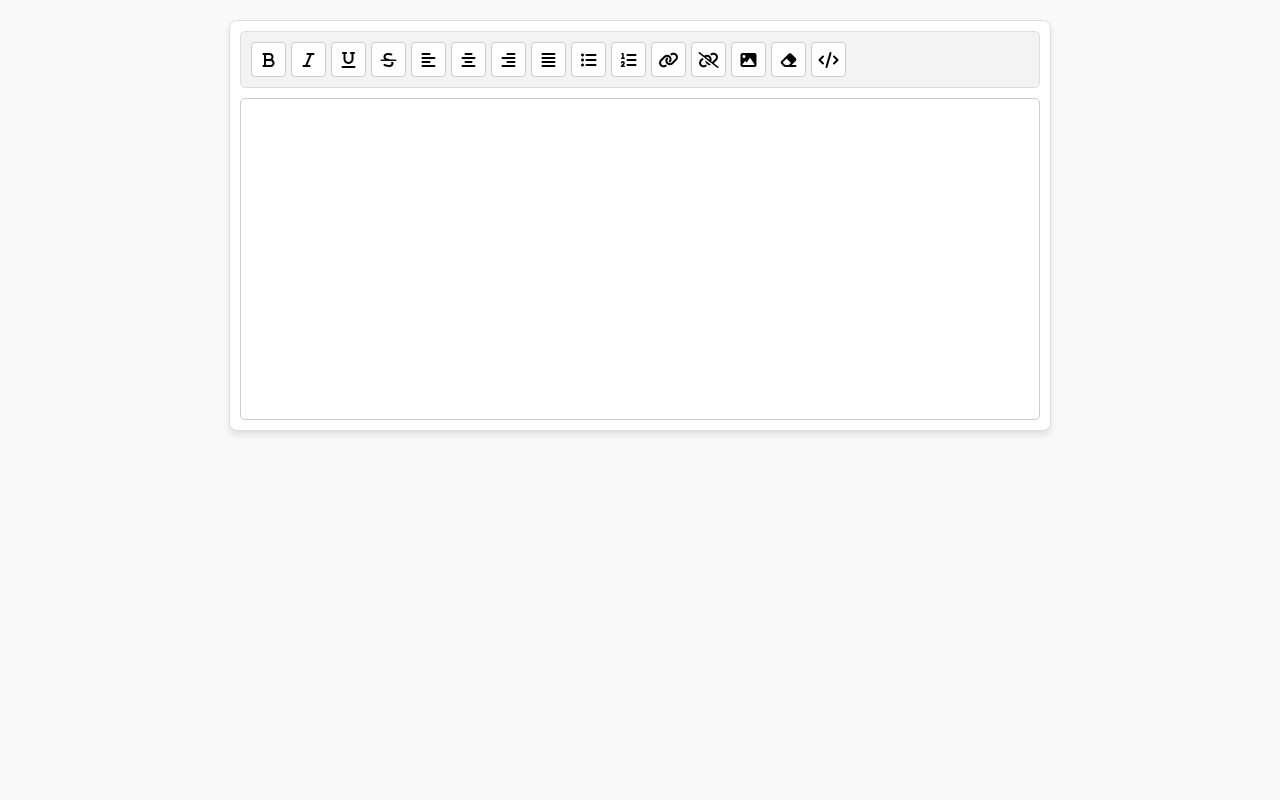
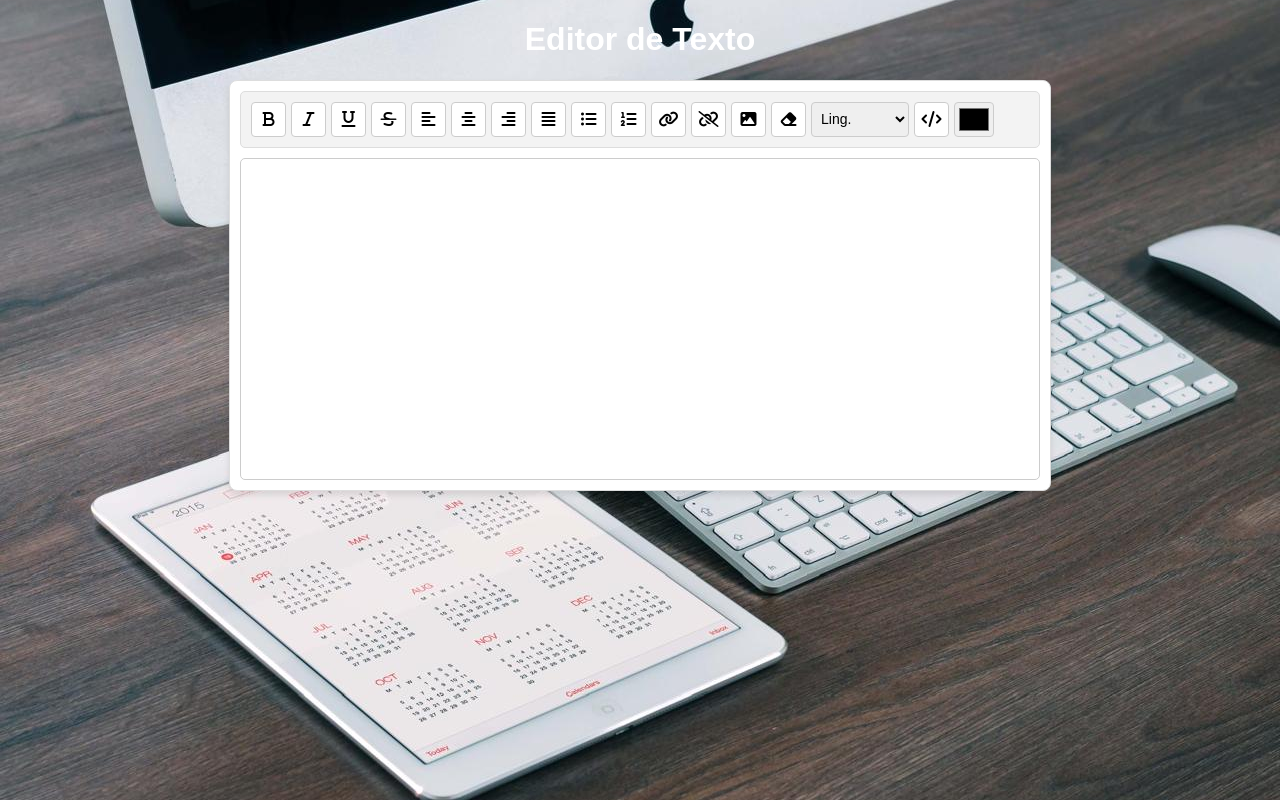
Before and after one commit to jacksonsa205/RichTextEditor, a plain HTML site: page index.html in a window 1280 px wide. Drawn offline with nearby package versions, Linux system fonts and the light colour scheme.

Commit message:
[FEAT] modificado plano de fundo, titulo e favicoin

```diff
--- a/index.html
+++ b/index.html
@@ -1,16 +1,32 @@
 <!DOCTYPE html>
 <html lang="pt-BR">
 <head>
-    <meta charset="UTF-8">
-    <meta name="viewport" content="width=device-width, initial-scale=1.0">
-    <title>Rich Text Editor</title>
-    <link rel="stylesheet" href="styles.css">
-    <link rel="stylesheet" href="https://cdnjs.cloudflare.com/ajax/libs/highlight.js/11.8.0/styles/dracula.min.css">
-    <link href="https://cdnjs.cloudflare.com/ajax/libs/font-awesome/6.0.0/css/all.min.css" rel="stylesheet">
+  <meta charset="UTF-8" />
+  <meta name="viewport" content="width=device-width, initial-scale=1.0"/>
+  <title>Editor de Texto</title>
+  <link rel="icon" href="imagens/note.png" type="image/png">
+
+  <!-- Estilos do editor -->
+  <link rel="stylesheet" href="styles.css" />
+
+  <!-- Prism.js - Tema (ex: "Tomorrow Night"). Você pode trocar por outro. -->
+  <link
+    rel="stylesheet"
+    href="https://cdnjs.cloudflare.com/ajax/libs/prism/1.29.0/themes/prism-tomorrow.min.css"
+  />
+
+  <!-- Font Awesome para ícones -->
+  <link
+    href="https://cdnjs.cloudflare.com/ajax/libs/font-awesome/6.0.0/css/all.min.css"
+    rel="stylesheet"
+  />
 </head>
 <body>
+  <h1 class="title-quadro">Editor de Texto</h1>
   <div class="container">
+
     <div class="toolbar">
+      <!-- Botões de formatação padrão -->
       <button onclick="execCommand('bold')"><i class="fas fa-bold"></i></button>
       <button onclick="execCommand('italic')"><i class="fas fa-italic"></i></button>
       <button onclick="execCommand('underline')"><i class="fas fa-underline"></i></button>
@@ -21,16 +37,66 @@
       <button onclick="execCommand('justifyFull')"><i class="fas fa-align-justify"></i></button>
       <button onclick="execCommand('insertUnorderedList')"><i class="fas fa-list-ul"></i></button>
       <button onclick="execCommand('insertOrderedList')"><i class="fas fa-list-ol"></i></button>
-            <button onclick="execCommand('createLink', prompt('Enter URL:'))"><i class="fas fa-link"></i></button>
+      <button onclick="execCommand('createLink', prompt('Entre com a URL:'))">
+        <i class="fas fa-link"></i>
+      </button>
       <button onclick="execCommand('unlink')"><i class="fas fa-unlink"></i></button>
-            <button onclick="execCommand('insertImage', prompt('Enter image URL:'))"><i class="fas fa-image"></i></button>
+      <button onclick="execCommand('insertImage', prompt('Entre com a URL da imagem:'))">
+        <i class="fas fa-image"></i>
+      </button>
       <button onclick="execCommand('removeFormat')"><i class="fas fa-eraser"></i></button>
-            <button onclick="formatCode()"><i class="fas fa-code"></i></button>
+
+      <!-- Seletor de linguagem para formatar código -->
+      <select id="languageSelector" title="Escolha uma linguagem para seu código">
+        <option value="">Ling.</option>
+        <option value="javascript">JavaScript</option>
+        <option value="python">Python</option>
+        <option value="html">HTML</option>
+        <option value="css">CSS</option>
+        <option value="java">Java</option>
+        <!-- Adicione mais opções/línguas conforme desejar -->
+      </select>
+
+      <!-- Botão para transformar o texto em código -->
+      <button onclick="formatCode()">
+        <i class="fas fa-code"></i>
+      </button>
+
+      <!-- Color Picker para mudar a cor do texto -->
+      <input
+        type="color"
+        id="colorPicker"
+        value="#000000"
+        onchange="changeTextColorPicker()"
+        title="Escolha uma cor para o texto"
+      />
     </div>
-        <div id="editor" contenteditable="true" class="editor"></div>
+
+    <!-- Área editável -->
+    <div id="editor" contenteditable="true" class="editor">
+      <!-- Você pode digitar seu código ou texto aqui... -->
+
+    </div>
+
+    <!-- Mensagem de status -->
     <p id="message" class="message"></p>
   </div>
-    <script src="https://cdnjs.cloudflare.com/ajax/libs/highlight.js/11.8.0/highlight.min.js"></script>
+
+  <!-- Prism.js - Núcleo -->
+  <script src="https://cdnjs.cloudflare.com/ajax/libs/prism/1.29.0/components/prism-core.min.js"></script>
+
+  <!-- Prism.js - Linguagens necessárias
+       (adicione as que correspondem ao <select> acima) -->
+  <script src="https://cdnjs.cloudflare.com/ajax/libs/prism/1.29.0/components/prism-markup.min.js"></script>
+  <script src="https://cdnjs.cloudflare.com/ajax/libs/prism/1.29.0/components/prism-javascript.min.js"></script>
+  <script src="https://cdnjs.cloudflare.com/ajax/libs/prism/1.29.0/components/prism-python.min.js"></script>
+  <script src="https://cdnjs.cloudflare.com/ajax/libs/prism/1.29.0/components/prism-java.min.js"></script>
+  <script src="https://cdnjs.cloudflare.com/ajax/libs/prism/1.29.0/components/prism-css.min.js"></script>
+
+  <!-- Prism.js - Plugin para linha de código opcional (Exemplo) -->
+ <script src="https://cdnjs.cloudflare.com/ajax/libs/prism/1.29.0/plugins/line-numbers/prism-line-numbers.min.js"></script>
+
+  <!-- Script principal -->
   <script src="script.js"></script>
 </body>
 </html>
--- a/script.js
+++ b/script.js
@@ -1,46 +1,68 @@
+/**
+ * Executa comandos nativos do navegador para formatação (execCommand).
+ * Exemplo: 'bold', 'italic', 'underline', 'foreColor', etc.
+ */
 function execCommand(command, value = null) {
     document.execCommand(command, false, value);
   }
 
+  /**
+   * Altera a cor do texto selecionado usando o color picker.
+   */
+  function changeTextColorPicker() {
+    const colorInput = document.getElementById("colorPicker");
+    const color = colorInput.value; // ex: "#ff0000"
+    document.execCommand("foreColor", false, color);
+  }
+
+  /**
+   * Formata o texto selecionado como bloco de código usando Prism.js.
+   * O usuário deve escolher a linguagem no <select>.
+   */
   function formatCode() {
-    const editor = document.getElementById("editor");
     const message = document.getElementById("message");
+    const languageSelector = document.getElementById("languageSelector");
 
-    const selection = window.getSelection();
-    const selectedText = selection.toString();
-
-    if (!selectedText.trim()) {
-        message.textContent = "Nenhum código identificado.";
+    // 1) Verifica qual linguagem foi selecionada
+    const language = languageSelector.value;
+    if (!language) {
+      message.textContent = "Selecione uma linguagem antes de formatar o código.";
       message.style.display = "block";
       setTimeout(() => (message.style.display = "none"), 3000);
       return;
     }
 
-    const detectedLanguage = hljs.highlightAuto(selectedText);
-    const languageName = detectedLanguage.language;
+    // 2) Obtém o texto selecionado
+    const selection = window.getSelection();
+    const selectedText = selection.toString();
 
-    if (!languageName) {
-        message.textContent = "Não foi possível identificar a linguagem.";
+    if (!selectedText.trim()) {
+      message.textContent = "Nenhum texto selecionado para formatar como código.";
       message.style.display = "block";
       setTimeout(() => (message.style.display = "none"), 3000);
       return;
     }
 
-    const codeBlock = document.createElement("pre");
-    const code = document.createElement("code");
-    code.className = `language-${languageName} hljs`; // Adiciona a classe `hljs`
-    code.textContent = selectedText;
+    // 3) Cria um elemento <pre><code> com a linguagem escolhida
+    const preBlock = document.createElement("pre");
+    const codeBlock = document.createElement("code");
 
-    codeBlock.appendChild(code);
+    // Adiciona a classe "language-<linguagem>" que o Prism usa
+    codeBlock.className = `language-${language}`;
+    codeBlock.textContent = selectedText;
 
+    preBlock.appendChild(codeBlock);
+
+    // 4) Substitui o texto selecionado pelo bloco <pre><code>
     const range = selection.getRangeAt(0);
     range.deleteContents();
-    range.insertNode(codeBlock);
+    range.insertNode(preBlock);
 
-    // Aplique o Highlight.js manualmente ao novo código
-    hljs.highlightElement(code);
+    // 5) Aplica o Prism ao novo bloco
+    Prism.highlightElement(codeBlock);
 
-    message.textContent = `Código formatado como ${languageName}.`;
+    // 6) Mensagem de sucesso
+    message.textContent = `Texto formatado como código (${language}).`;
     message.style.display = "block";
     setTimeout(() => (message.style.display = "none"), 3000);
   }
--- a/styles.css
+++ b/styles.css
@@ -1,10 +1,19 @@
+/* Reset básico do corpo */
 body {
+    background: url('imagens/imagem-fundo.png') no-repeat center center fixed;
+    background-size: cover; /* Ajusta a imagem para cobrir toda a tela */
     font-family: Arial, sans-serif;
     margin: 0;
     padding: 0;
-    background-color: #f9f9f9;
+
   }
 
+  .title-quadro{
+    color: #fff;
+    text-align: center;
+  }
+
+  /* Container centralizado */
   .container {
     max-width: 800px;
     margin: 20px auto;
@@ -15,9 +24,10 @@ body {
     border-radius: 8px;
   }
 
+  /* Barra de ferramentas */
   .toolbar {
     display: flex;
-    justify-content: start;
+    align-items: center;
     gap: 5px;
     margin-bottom: 10px;
     background-color: #f3f3f3;
@@ -48,6 +58,25 @@ body {
     font-size: 16px;
   }
 
+  /* Select e Color Picker */
+  #languageSelector {
+    height: 35px;
+    border: 1px solid #ccc;
+    border-radius: 4px;
+    cursor: pointer;
+    font-size: 14px;
+    padding: 0 5px;
+  }
+
+  #colorPicker {
+    width: 40px;
+    height: 35px;
+    border: 1px solid #ccc;
+    border-radius: 4px;
+    cursor: pointer;
+  }
+
+  /* Área editável */
   .editor {
     min-height: 300px;
     padding: 10px;
@@ -60,6 +89,7 @@ body {
     white-space: pre-wrap;
   }
 
+  /* Mensagem de status */
   .message {
     color: green;
     font-size: 14px;
@@ -67,19 +97,29 @@ body {
     display: none;
   }
 
+  /* Formatação de blocos de código <pre><code> */
+
+  /*
+     Prism.js já aplica boa parte do estilo e das cores com base no tema escolhido,
+     mas você pode ajustar se quiser mudar o background ou a cor do texto manualmente.
+  */
   pre {
     padding: 10px;
     border-radius: 5px;
     overflow-x: auto;
     margin: 10px 0;
-    background-color: #282a36; /* Dracula theme background */
-    color: #f8f8f2; /* Dracula theme foreground */
     font-family: 'Courier New', Courier, monospace;
-    font-size: 14px;
     white-space: pre-wrap;
+    /* O tema do Prism "Tomorrow Night" já define o background,
+       mas se preferir, você pode forçar outro valor:
+       background: #2d2d2d;
+       color: #ccc;
+    */
   }
 
-code.hljs {
+  /* O Prism usa classes como .language-javascript, .token, .keyword etc. */
+  code[class*="language-"] {
     display: block;
     white-space: pre-wrap;
+    font-size: 14px;
   }
```
Also changed, not shown: imagens/imagem-fundo.png (added), imagens/note.png (added). Lines whose indentation alone changed are shown as unchanged.
